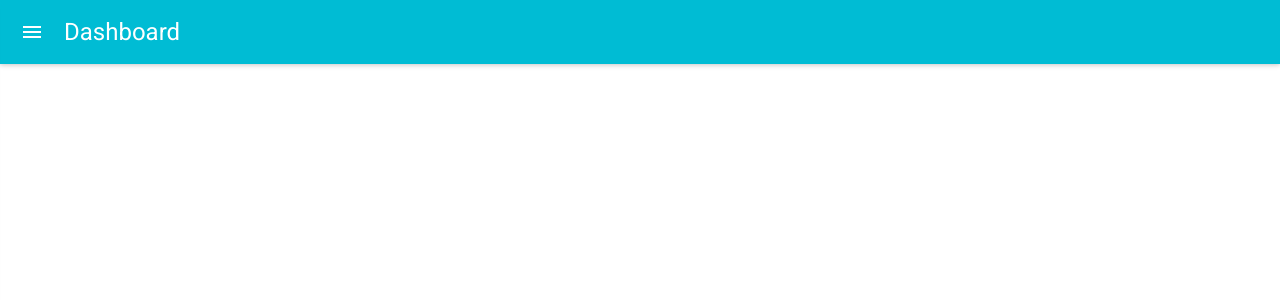
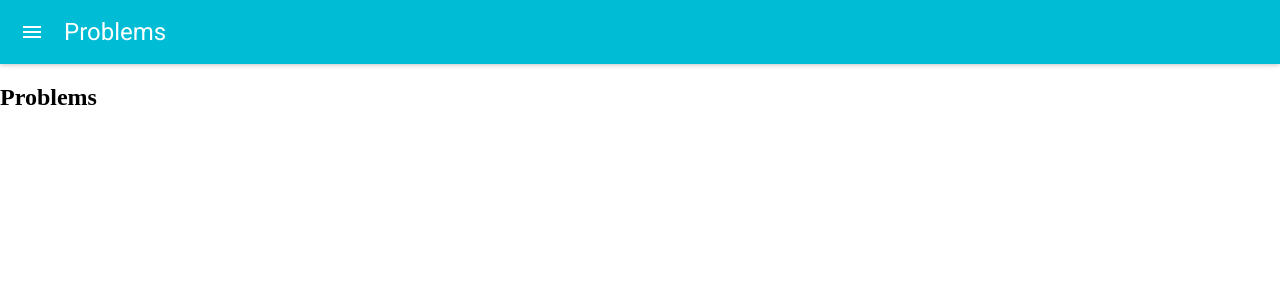
Before and after one commit to RoyPlu/Web-Mobile-Project, a React (Create React App) app in the folder WP2/: page /problemmessages in a window 1280 px wide. Shown: the top 300 px of the page. Built offline with nearby package versions, Linux system fonts and the light colour scheme.

Commit message:
React small UI changes

```diff
--- a/WP2/src/Layout.js
+++ b/WP2/src/Layout.js
@@ -10,9 +10,9 @@ import {
 import DashboardPage from './dashboard/dashboard.page';
 import CaloriesPage from './calories/calories.page';
 import CaloriesAddPage from './calories/calories-add.page';
-import HabitsPage from './habits/habits.page';
+import ProblemsPage from './problems/problems.page';
 import SettingsPage from './settings/settings.page';
-import WeightPage from './weight/weight.page';
+import StatusPage from './status/status.page';
 import { connect } from 'react-redux';
 
 class Layout extends Component {
@@ -34,29 +34,22 @@ class Layout extends Component {
                     />
                     <Drawer open={this.state.drawerOpen}>
                         <MenuItem onClick={this.toggleState} >
-                            <Link to="/">Dashboard</Link>
+                            <Link to="/">Locations</Link>
                         </MenuItem>
                         <MenuItem onClick={this.toggleState} >
-                            <Link to="/weight">Weight</Link>
+                            <Link to="/statusmessages">Status Message</Link>
                         </MenuItem>
                         <MenuItem onClick={this.toggleState} >
-                            <Link to="/calories">Calories</Link>
-                        </MenuItem>
-                        <MenuItem onClick={this.toggleState} containerElement={
-                            <Link to="/habits"></Link>
-                        }>
-                            Habits
-                        </MenuItem>
-                        <MenuItem onClick={this.toggleState} >
-                            <Link to="/settings">Settings</Link>
+                            <Link to="/problemmessages">Problem Message</Link>
                         </MenuItem>
                     </Drawer>
                     <Route exact={true} path="/" component={DashboardPage} />
-                    <Route exact={true} path="/calories" component={CaloriesPage} />
+                    <Route path="/statusmessages" component={StatusPage} />
+                    <Route path="/problemmessages" component={ProblemsPage} />
+                    <Route exact={true} path="/" component={CaloriesPage} />
                     <Route path="/calories/add" component={CaloriesAddPage} />
-                    <Route path="/habits" component={HabitsPage} />
                     <Route path="/settings" component={SettingsPage} />
-                    <Route path="/weight" component={WeightPage} />
+
                 </div>
             </Router>
         );
--- a/WP2/src/calories/calories-table.js
+++ b/WP2/src/calories/calories-table.js
@@ -24,8 +24,8 @@ const CaloriesTable = (props) => (
     <Table>
         <TableHeader>
             <TableRow>
-                <TableHeaderColumn>Date</TableHeaderColumn>
-                <TableHeaderColumn>Calories</TableHeaderColumn>
+                <TableHeaderColumn>Id</TableHeaderColumn>
+                <TableHeaderColumn>Name</TableHeaderColumn>
             </TableRow>
         </TableHeader>
         <TableBody>
--- a/WP2/src/dashboard/dashboard.page.js
+++ b/WP2/src/dashboard/dashboard.page.js
@@ -5,11 +5,11 @@ import mapDispatchToProps from '../common/title-dispatch-to-props';
 class DashboardPage extends Component {
     render(){
         return (
-            <h2>Dashboard</h2>
+            <h2>Locations</h2>
         )
     }
     componentDidMount() {
-        this.props.setTitle('Dashboard');
+        this.props.setTitle('Locations');
     }
 }
 
--- a/WP2/src/weight/weight.page.js
+++ b/WP2/src/problems/problems.page.js
@@ -2,15 +2,15 @@ import React, { Component } from 'react';
 import { connect } from "react-redux";
 import mapDispatchToProps from '../common/title-dispatch-to-props';
 
-class WeightPage extends Component {
-    render() {
+class ProblemsPage extends Component {
+    render(){
         return (
-            <h2>Weight</h2>
+            <h2>Problems</h2>
         )
     }
     componentDidMount() {
-        this.props.setTitle('Weight');
+        this.props.setTitle('Problems');
     }
 }
 
-export default connect(undefined, mapDispatchToProps)(WeightPage);
+export default connect(undefined, mapDispatchToProps)(ProblemsPage);
--- a/WP2/src/habits/habits.page.js
+++ b/WP2/src/status/status.page.js
@@ -2,15 +2,15 @@ import React, { Component } from 'react';
 import { connect } from "react-redux";
 import mapDispatchToProps from '../common/title-dispatch-to-props';
 
-class HabitsPage extends Component {
-    render(){
+class StatusPage extends Component {
+    render() {
         return (
-            <h2>Habits</h2>
+            <h2>Status</h2>
         )
     }
     componentDidMount() {
-        this.props.setTitle('Habits');
+        this.props.setTitle('Status');
     }
 }
 
-export default connect(undefined, mapDispatchToProps)(HabitsPage);
+export default connect(undefined, mapDispatchToProps)(StatusPage);
```
